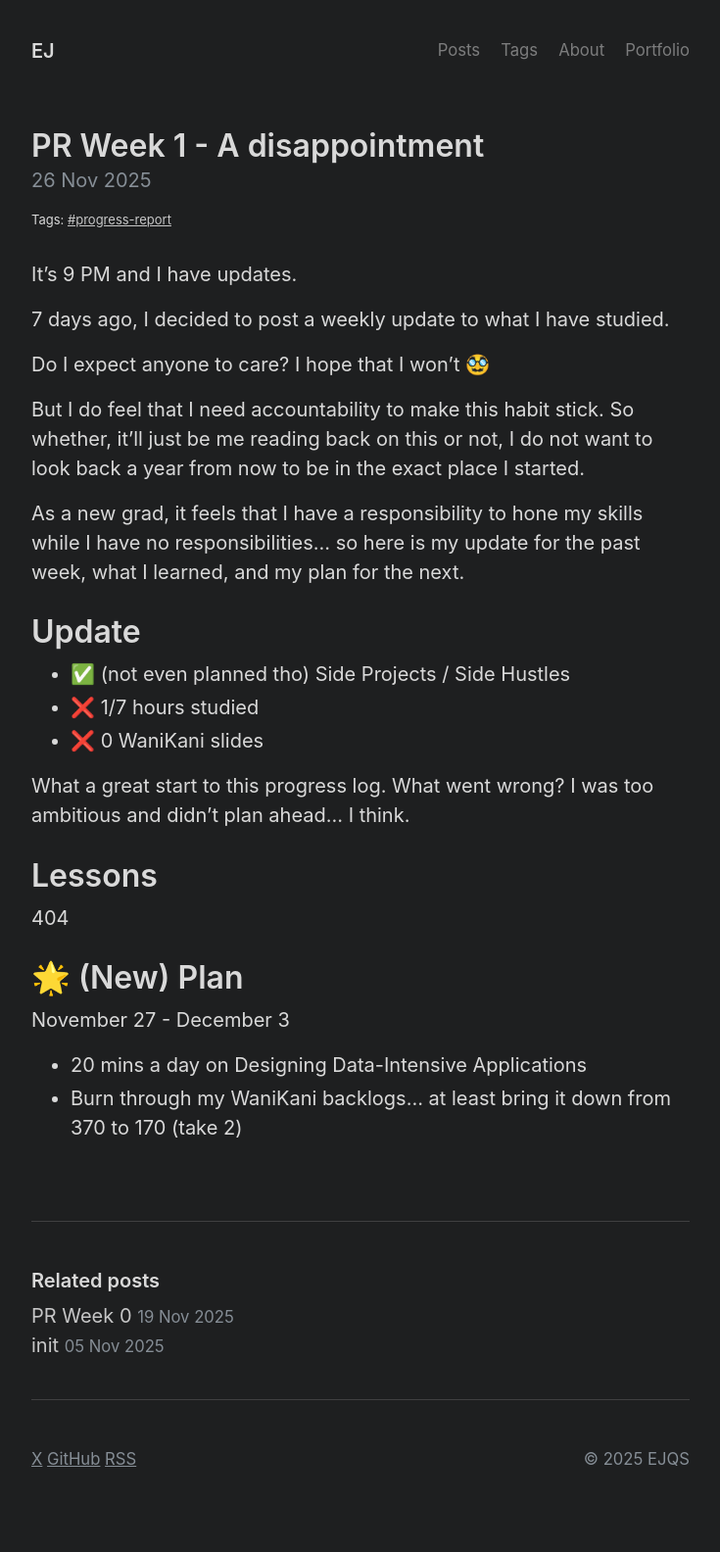
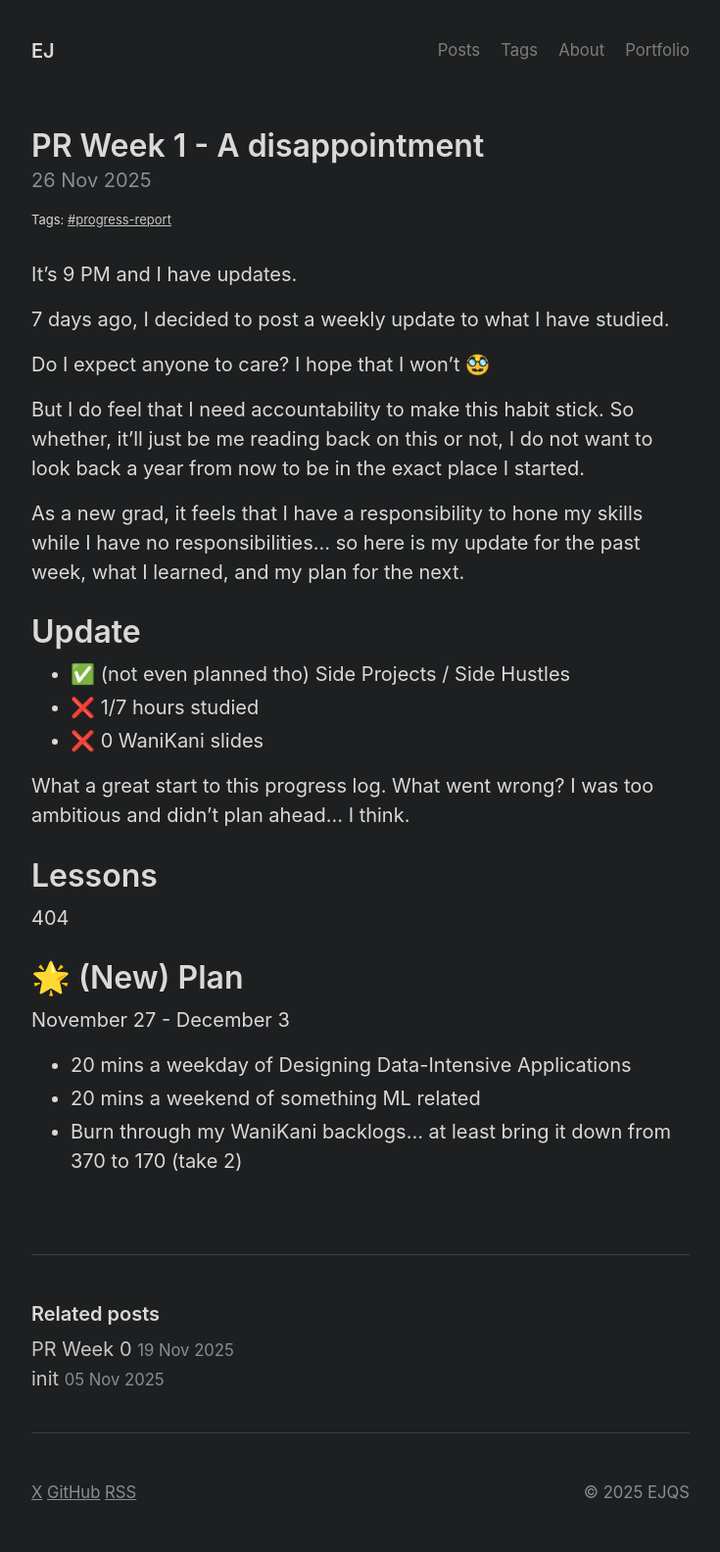
Before and after one commit to ejqs/ejqs.net, a Jekyll site: the page built from _posts/progressreport/2025-11-26-progressreport1.md, in a window 1280 px wide. Shown: the whole page at 98% size, without its empty margins (272-1007 px from the left). Built offline with Jekyll 4.4.1, drawn with Linux system fonts in a browser that asks for light colours; before the commit the page ends 1550 px from its top, so only the background shows below that.

Commit message:
update(pr1): make it more realistic

```diff
--- a/_posts/progressreport/2025-11-26-progressreport1.md
+++ b/_posts/progressreport/2025-11-26-progressreport1.md
@@ -30,5 +30,6 @@ What a great start to this progress log. What went wrong? I was too ambitious an
 
 November 27 - December 3
 
-- 20 mins a day on Designing Data-Intensive Applications
+- 20 mins a weekday of Designing Data-Intensive Applications
+- 20 mins a weekend of something ML related
 - Burn through my WaniKani backlogs... at least bring it down from 370 to 170 (take 2)
```
